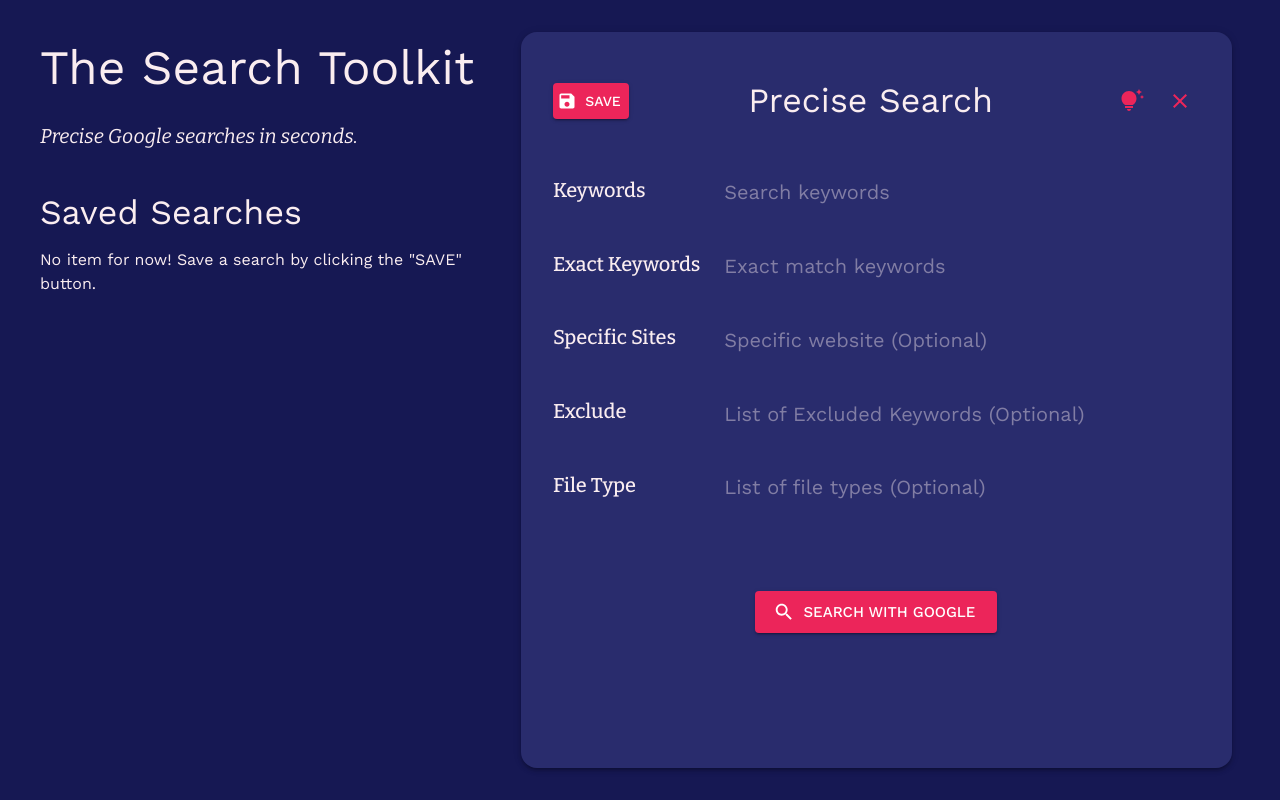
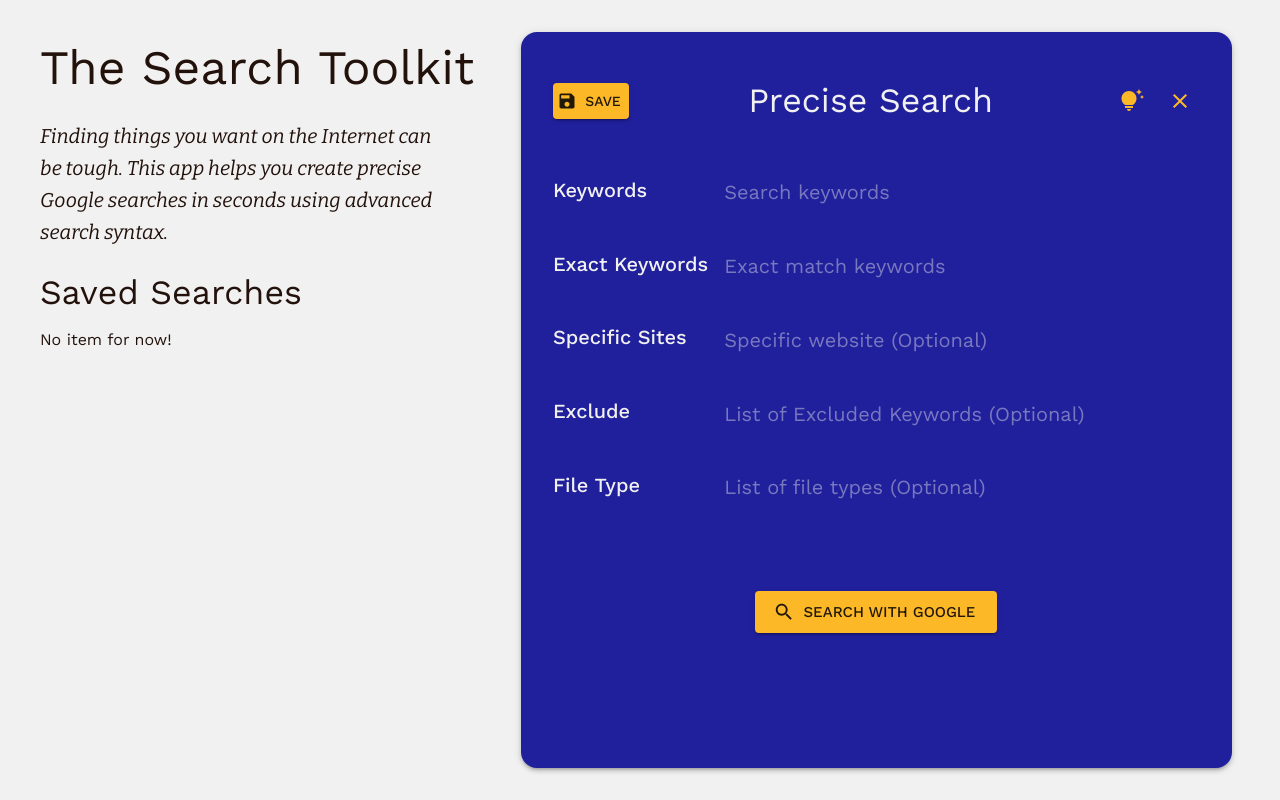
Before and after one commit to robertchenbao/the-search-toolkit, a React (Create React App) app: page / in a window 1280 px wide. Built offline with nearby package versions, Linux system fonts and the light colour scheme.

Commit message:
Improve theme colors

```diff
--- a/src/App.js
+++ b/src/App.js
@@ -54,11 +54,12 @@
     // the styles for input
     const formInputStyles = {
         width: "100%",
-        backgroundColor: themeOptions.palette.background.main,
+        backgroundColor: themeOptions.palette.primary.main,
+        color: themeOptions.palette.text.inverted,
         fontSize: "20px",
     };
     const formLabelStyles = {
-        color: themeOptions.palette.text.primary,
+        color: themeOptions.palette.text.inverted,
         width: "36%",
     };
 
@@ -186,10 +187,9 @@
             );
         }
         return (
-            <Box sx={{ display: "flex", alignItems: "center" }}>
-                <Typography variant="h7">
-                    No item for now! Save a search by clicking the "SAVE"
-                    button.
+            <Box>
+                <Typography variant="h7" sx={{ textAlign: "center" }}>
+                    No item for now!
                 </Typography>
             </Box>
         );
@@ -214,14 +214,11 @@
                         width: "40%",
                         display: "flex",
                         flexDirection: "column",
-                        // height: "100%",
                     }}
                 >
                     <Box
                         sx={{
-                            // minHeight: "160px",
-                            // height: "20%",
-                            height: "160px",
+                            height: "240px",
                             paddingX: "8px",
                         }}
                     >
@@ -241,9 +238,16 @@
                                 width: "90%",
                                 textAlign: "left",
                                 marginY: "24px",
+                                fontFamily:
+                                    'Bitter,"Times New Roman", Times, serif',
                             }}
                         >
-                            <i>Precise Google searches in seconds.</i>
+                            <i>
+                                Finding things you want on the Internet can be
+                                tough. This app helps you create precise Google
+                                searches in seconds using advanced search
+                                syntax.
+                            </i>
                         </Typography>
                     </Box>
                     <Box
@@ -254,7 +258,7 @@
                             flexDirection: "column",
                             flexGrow: 1,
                             backgroundColor:
-                                themeOptions.palette.background.default,
+                                themeOptions.palette.background.main,
                             // borderRadius: "4px",
                         }}
                     >
@@ -307,6 +311,7 @@
                                 width: "100%",
                                 textAlign: "center",
                                 marginY: "16px",
+                                color: themeOptions.palette.text.inverted,
                             }}
                         >
                             Precise Search
--- a/src/theme.js
+++ b/src/theme.js
@@ -4,22 +4,20 @@
     type: "dark",
     palette: {
         primary: {
-            main: "#292C6D",
+            main: "#21209C",
         },
         secondary: {
-            main: "#EC255A",
+            main: "#FDB827",
         },
         background: {
-            default: "#161853",
+            main: "#F1F1F1",
         },
         text: {
-            primary: "#FAEDF0",
+            primary: "#23120B",
+            inverted: "#F1F1F1",
         },
     },
     typography: {
         fontFamily: '"Work Sans", "Helvetica", "Arial", sans-serif',
-        h6: {
-            fontFamily: 'Bitter,"Times New Roman", Times, serif',
-        },
     },
 });
```
